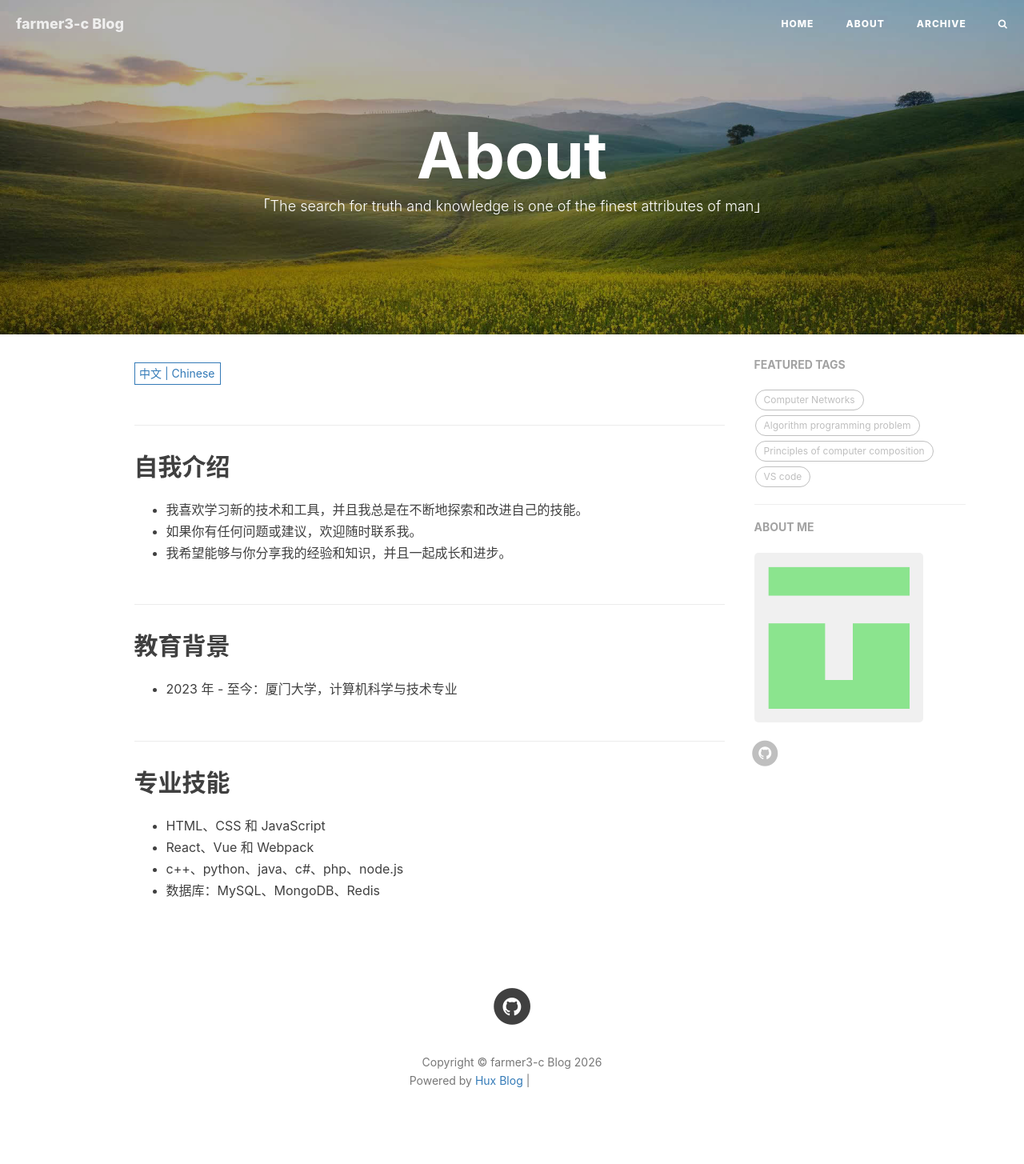
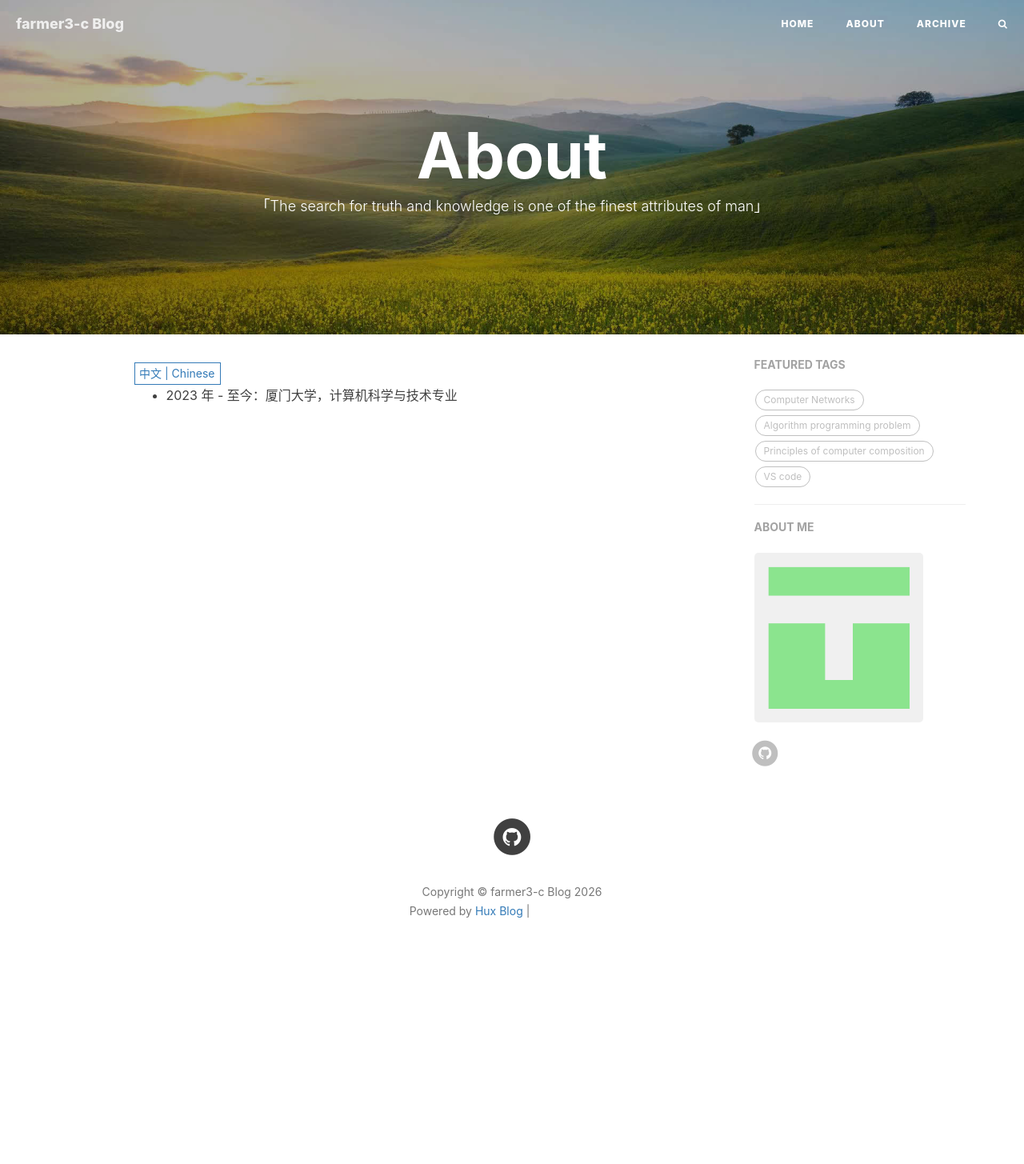
Before and after one commit to farmer3-c/farmer3-c.github.io, a Jekyll site: the page built from about.html, in a window 1280 px wide. Shown: the whole page at 80% size. Built offline with Jekyll 4.4.1, drawn with Linux system fonts in a browser that asks for light colours; nearby versions of some CDN libraries; comment, search, counter and statistics services are not loaded; after the commit the page ends 1243 px from its top, so only the background shows below that; grey boxes are pictures that could not be loaded.

Commit message:
Update about page content

```diff
--- a/_includes/about/en.md
+++ b/_includes/about/en.md
@@ -1,14 +1,2 @@
-## Self-Introduction
 
-- I enjoy learning new technologies and tools, and I'm always exploring and improving my skills.
-- If you have any questions or suggestions, feel free to contact me at any time.
-- I hope to share my experiences and knowledge with you, and grow and progress together.
-
-## Educational Background
 - 2023 - Present: Xiamen University, Computer Science and Technology major
-
-## Professional Skills
-- HTML, CSS, and JavaScript
-- React, Vue, and Webpack
-- C++, Python, Java, C#, PHP, Node.js
-- Databases: MySQL, MongoDB, Redis
--- a/_includes/about/zh.md
+++ b/_includes/about/zh.md
@@ -1,14 +1,3 @@
-## 自我介绍
 
-- 我喜欢学习新的技术和工具，并且我总是在不断地探索和改进自己的技能。
-- 如果你有任何问题或建议，欢迎随时联系我。
-- 我希望能够与你分享我的经验和知识，并且一起成长和进步。
 
-## 教育背景
 - 2023 年 - 至今：厦门大学，计算机科学与技术专业
-
-## 专业技能
-- HTML、CSS 和 JavaScript
-- React、Vue 和 Webpack
-- c++、python、java、c#、php、node.js
-- 数据库：MySQL、MongoDB、Redis
```
